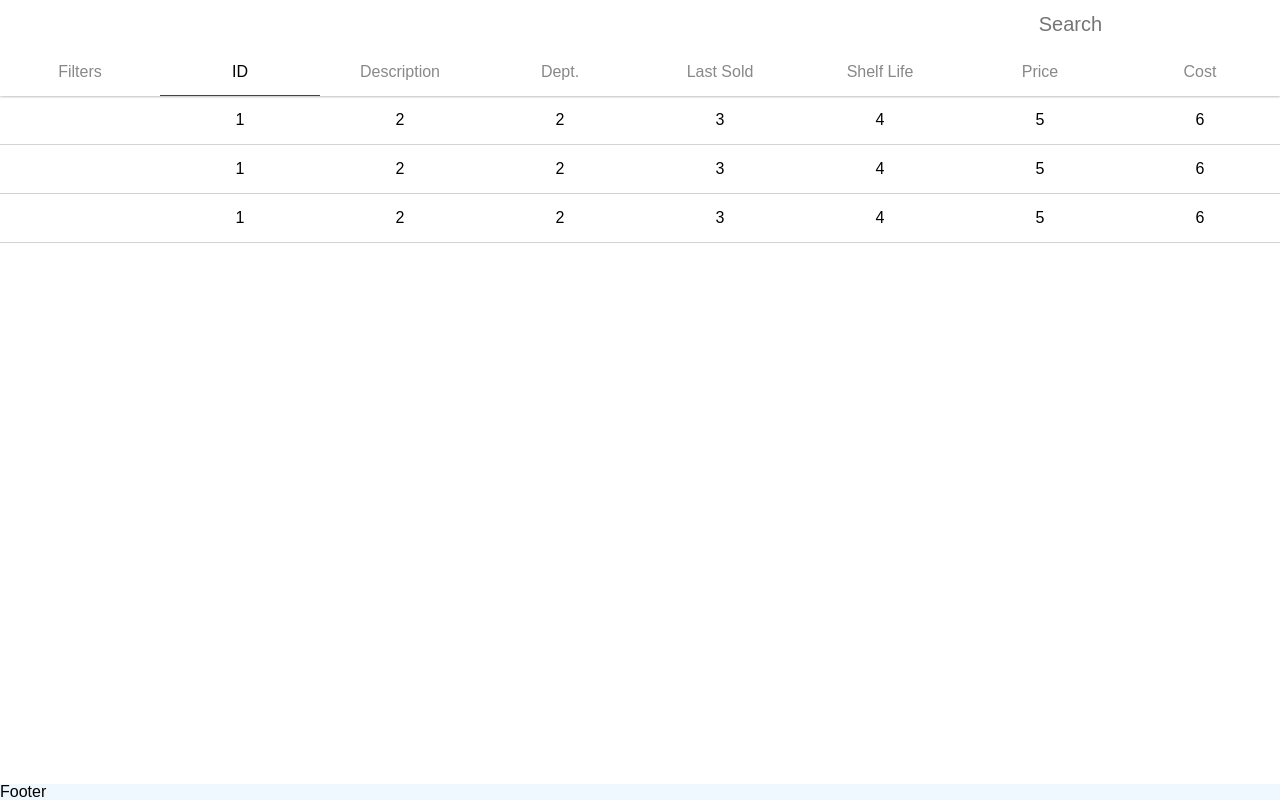
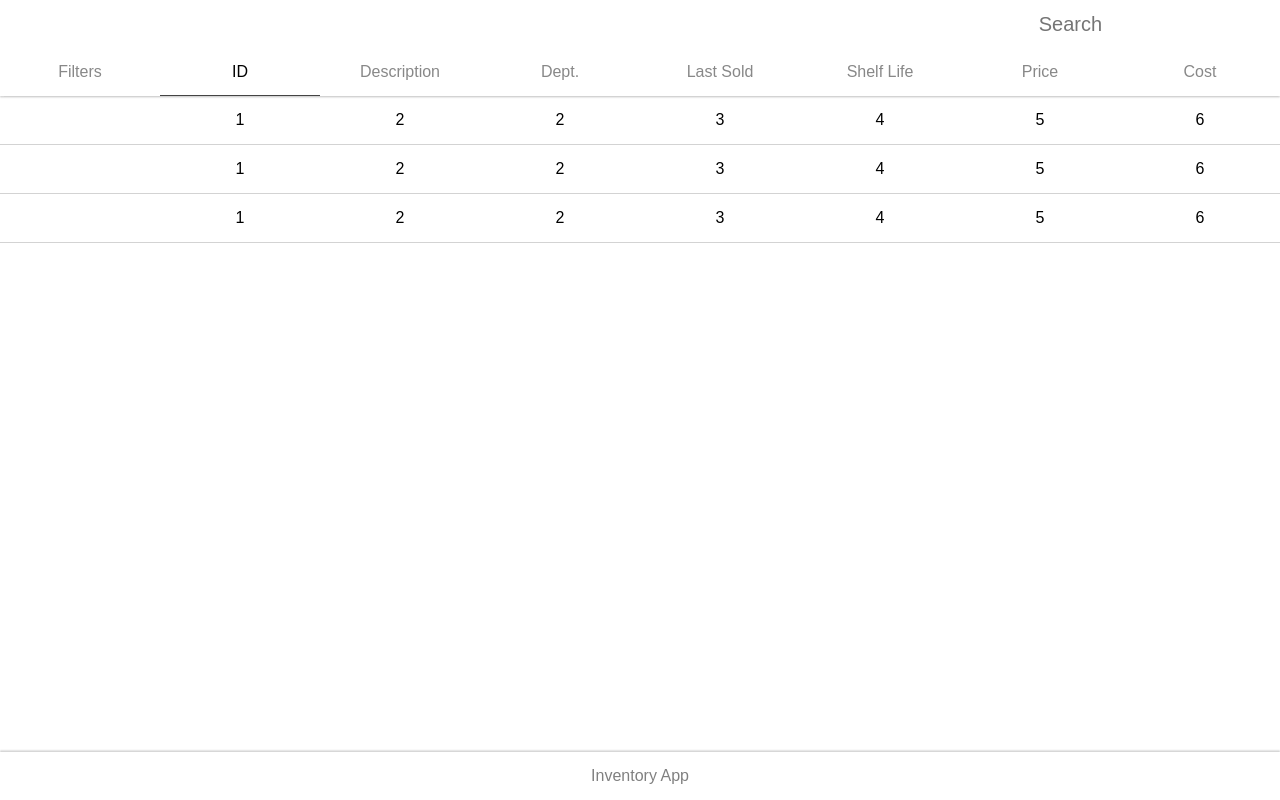
Before and after one commit to brewencoded/gofast-client, a React app: page / in a window 1280 px wide. Built offline with nearby package versions, Linux system fonts and the light colour scheme.

Commit message:
style(Footer): made it prettier

```diff
--- a/src/Footer/index.css
+++ b/src/Footer/index.css
@@ -1,7 +1,11 @@
 #footer {
     position: absolute;
     bottom: 0;
-    height: 1em;
+    height: 3em;
     width: 100%;
-    background-color: aliceblue;
+    background-color: white;
+    box-shadow: .0em -.1em .1em lightgray;
+    text-align: center;
+    line-height: 3em;
+    color: grey;
 }
--- a/src/Footer/index.tsx
+++ b/src/Footer/index.tsx
@@ -3,6 +3,6 @@ const Styles = require('./index.css')
 
 export default (props) => (
     <footer id="footer">
-        <p>Footer</p>
+        <p>Inventory App</p>
     </footer>
 )
```
